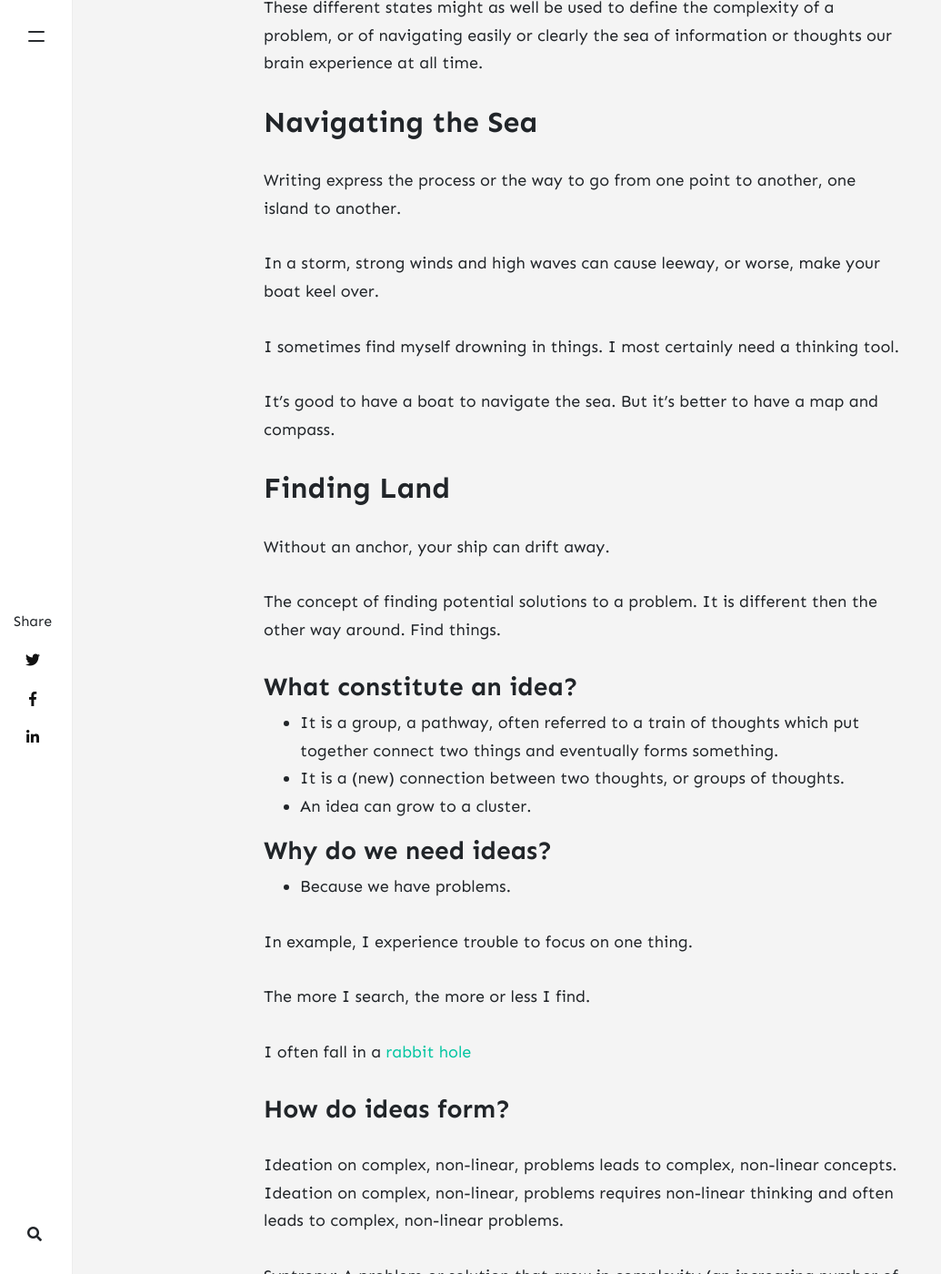
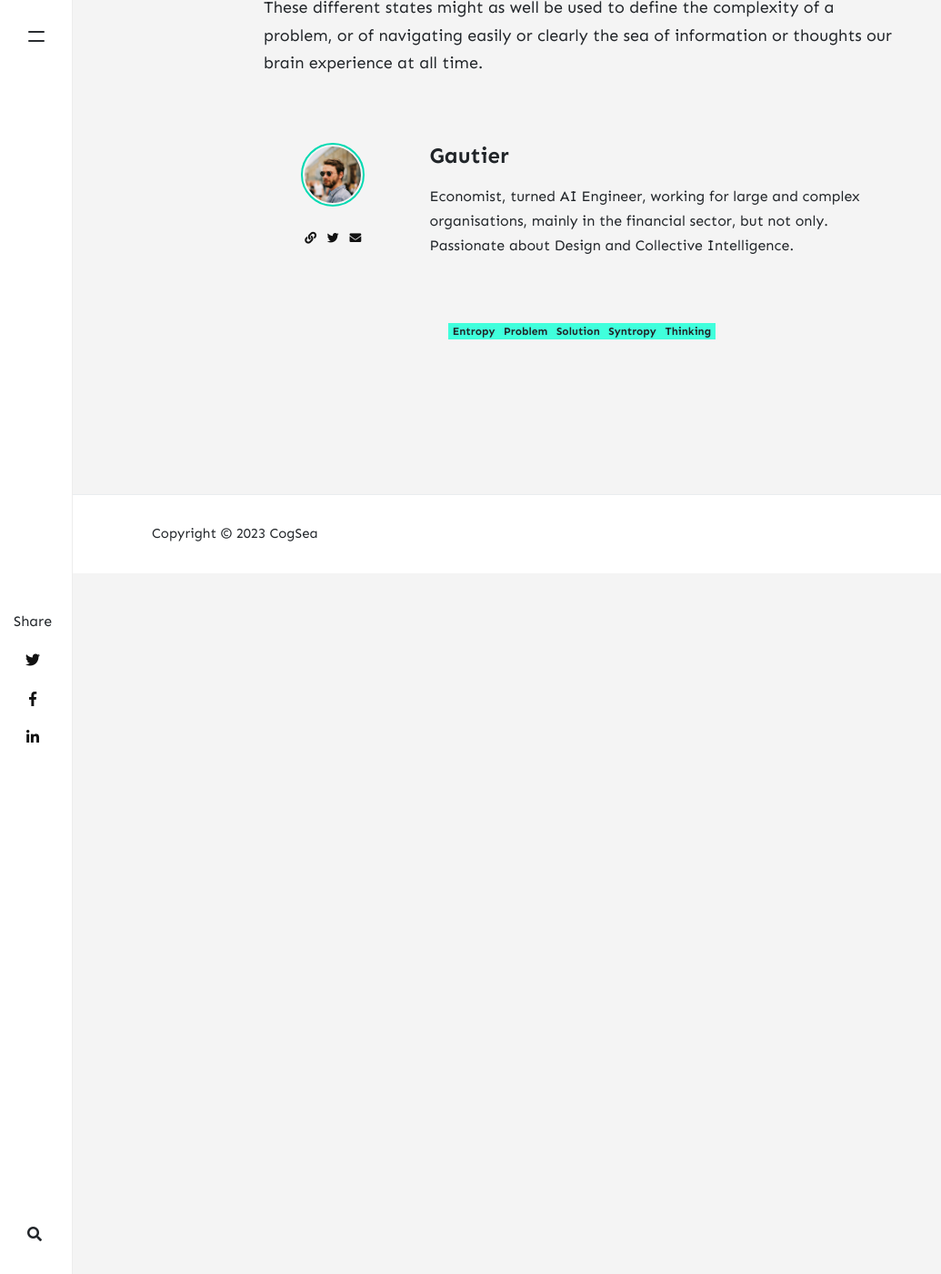
Before and after one commit to cogsea/cogsea.github.io, a Jekyll site: the page built from _posts/2023-12-15-sea-of-thought.md, in a window 1280 px wide and 1400 px high, scrolled down 2806 px. Shown: the whole window at 91% size, without its empty margins (0-1035 px from the left). Built offline with Jekyll 4.4.1, drawn with Linux system fonts in a browser that asks for light colours; nearby versions of some CDN libraries; comment, search, counter and statistics services are not loaded; after the commit the page ends 3436 px from its top, so only the background shows below that; some of the changed text lies outside the part shown.

Commit message:
Update posts

```diff
--- a/_posts/2023-12-15-sea-of-thought.md
+++ b/_posts/2023-12-15-sea-of-thought.md
@@ -47,6 +47,7 @@ The end goal of a thinking process, or when navigating the sea, is to find land.
 
 These different states might as well be used to define the complexity of a problem, or of navigating easily or clearly the sea of information or thoughts our brain experience at all time.
 
+<!--
 ## Navigating the Sea
 
 Writing express the process or the way to go from one point to another, one island to another.
@@ -62,52 +63,7 @@ It's good to have a boat to navigate the sea. But it's better to have a map and
 
 Without an anchor, your ship can drift away.
 
-<!-- Photo de Fabian Wiktor: https://www.pexels.com/fr-fr/photo/bord-de-mer-994605/ -->
+-->
 
 
-The concept of finding potential solutions to a problem.
-It is different then the other way around.
-Find things.
-
-### What constitute an idea?
-
-- It is a group, a pathway, often referred to a train of thoughts which put together connect two things and eventually forms something.
-- It is a (new) connection between two thoughts, or groups of thoughts.
-- An idea can grow to a cluster.
-
-### Why do we need ideas?
-
-- Because we have problems.
-
-In example, I experience trouble to focus on one thing.
-
-The more I search, the more or less I find.
-
-I often fall in a [rabbit hole](/rabbit-hole/)
-
-### How do ideas form?
-
-Ideation on complex, non-linear, problems leads to complex, non-linear concepts.
-Ideation on complex, non-linear, problems requires non-linear thinking and often leads to complex, non-linear problems.
-
-Syntropy: A problem or solution that grow in complexity (an increasing number of moving/separate parts).
-
-Entropy: Reducing the complexity of a problem or solution.
-
-
-
----
-
-
-A sea of thoughts or thing
-
-
----
-
-
-A tool to navigate your brain when it is drifting in a sea of thoughts, used with method.
-A tool to organize your thoughts.
-
-
-<!-- the [Zettelkasten](https://zettelkasten.de/introduction/) -->
----
+<!-- Photo de Fabian Wiktor: https://www.pexels.com/fr-fr/photo/bord-de-mer-994605/ -->
```
Also changed, not shown: _posts/2023-12-12-defining-knowledge.md (+3 -3 lines), _posts/2023-12-13-rabbit-hole.md (renamed from _posts/2023-12-15-rabbit-hole.md, +1 -1 lines), _posts/2023-12-15-idea-rabbit.md (deleted, +0 -35 lines).
